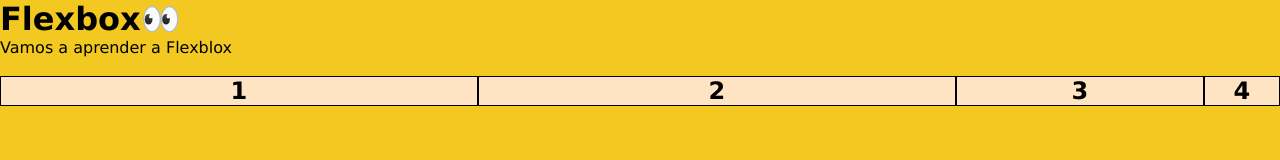
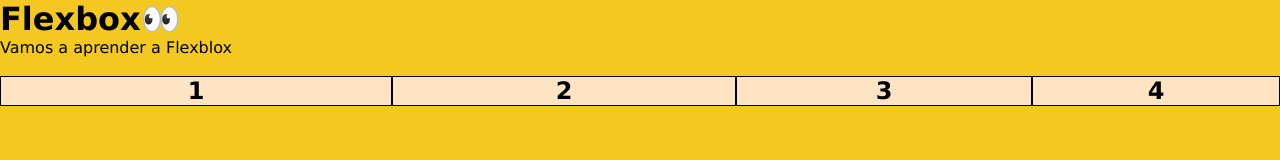
Before and after one commit to Domiale/Flexbox, a plain HTML site: page index.html in a window 1280 px wide. Drawn offline with Linux system fonts and the light colour scheme.

Commit message:
De pequeño a grande

```diff
--- a/index.html
+++ b/index.html
@@ -10,10 +10,10 @@
     <p>Vamos a aprender a Flexblox</p>
     <br>
     <div class="container">
-      <div class="item">1</div>
-      <div class="item">2</div>
-      <div class="item cuchurrumin">3</div>
-      <div class="item hola">4</div>
+      <div class="item apachurro1">1</div>
+      <div class="item apachurro2">2</div>
+      <div class="item apachurro3">3</div>
+      <div class="item apachurro4">4</div>
     </div>
 </body>
 </html>
--- a/style.css
+++ b/style.css
@@ -16,17 +16,11 @@
     background-color: cornsilk;
   }
 
-  /* Propiedades de flexbox para los items
-
-  *flex - grow ->  Esta propiedad ajusta al factor de crecimiento de los elementos, en funcion del espacio disponible. el valor por default es "auto"
-
-  Esta propiedad recibe valores númericos: 1,2,3,4...  El numero que coloquemos es el factor de crecimiento
-
-  */
 
 .item {
-    flex-grow: auto; /* Este es el valor por default */
-    flex-grow: 8; /* Va a hacer que todos los itmes crezcan con el mismo factor */
+  flex-basis: 200px;
+  flex-grow: 1;
+  flex-shrink: 1;
 
   background-color: bisque;
   text-align: center;
@@ -35,10 +29,27 @@
   border: 1px solid black;
 }
 
-  .cuchurrumin {
-    flex-grow: 4; /* El item  */
+/* Flex sheink- esta propiedad funciona como un factor de contraccion, encojimiento, rediccion de los elementos de un contenedor flex
+    Flex-shrink: 1, este es el valor por defoult de los itema. Si no se declara esto es lo qie aplica
+    recibe valores numericos 1,2,3,4,5...
+*/
+
+.apachurro1{
+  flex-shrink: 1;
+  flex-grow: 4;
 }
 
-  .hola {
+.apachurro2{
+  flex-shrink: 2;
+  flex-grow: 3;
+}
+
+.apachurro3{
+  flex-shrink: 3;
+  flex-grow: 2;
+}
+
+.apachurro4{
+  flex-shrink: 4;
   flex-grow: 1;
 }
```
Lines whose indentation alone changed are shown as unchanged.
